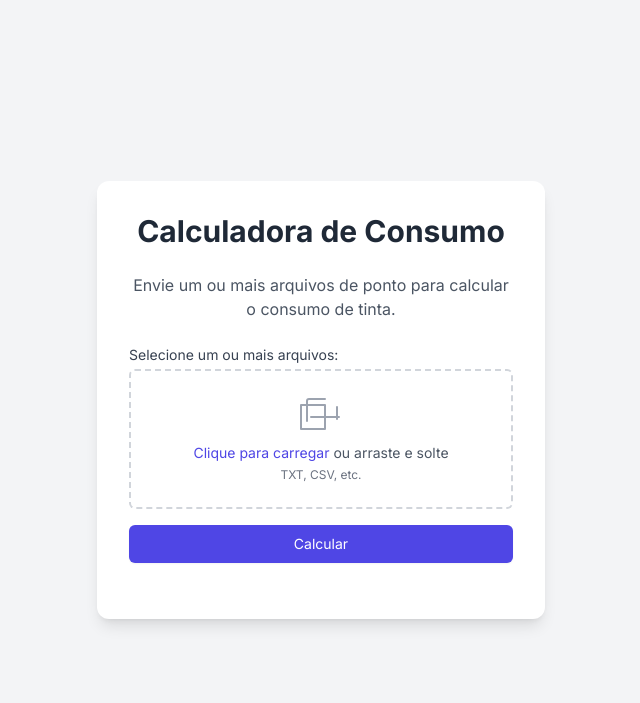
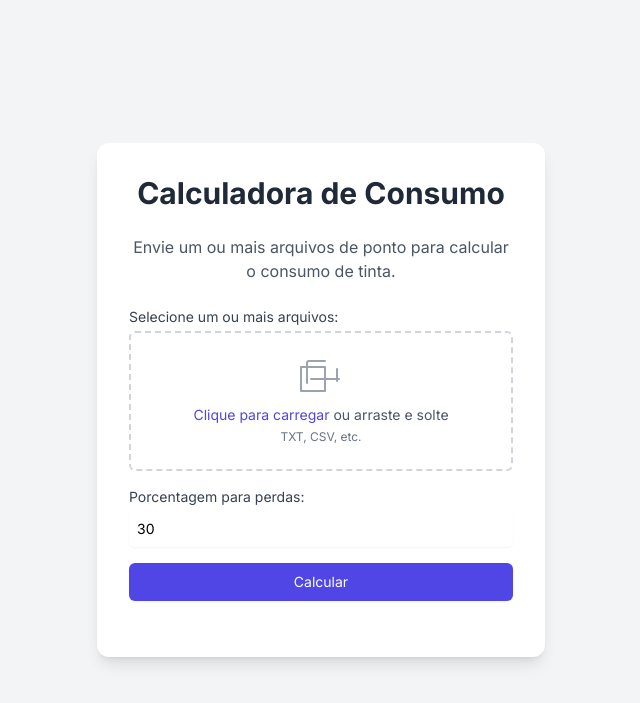
Before and after one commit to cassioqueirozpereira/Consumo-2.0, a Flask app: page / in a window 1280 px wide. Shown: the top 703 px of the page, without its empty margins (319-959 px from the left). Run offline with Flask 3, Linux system fonts and the light colour scheme; some libraries are stand-ins or nearby versions.

Commit message:
Adicionando input de porcentagem para possiveis perdas de processo

```diff
--- a/app.py
+++ b/app.py
@@ -44,9 +44,16 @@ def upload_multi_files():
         return jsonify({"error": "Nenhum arquivo enviado"}), 400
 
     arquivos = request.files.getlist('files[]')
+    porcentagem_str = request.form.get('porcentagem')
 
     if not arquivos or arquivos[0].filename == '':
         return jsonify({"error": "Nenhum arquivo válido foi enviado"}), 400
+
+    try:
+        porcentagem = float(porcentagem_str)
+        fator_porcentagem = porcentagem / 100.0
+    except (ValueError, TypeError):
+        return jsonify({"error": "Porcentagem inválida"}), 400
 
     max_dots_por_nivel = {}
     area_total_m2 = 0
@@ -116,7 +123,7 @@ def upload_multi_files():
             volume_cor_ml = volume_cor_pl * 1e-9
             densidade_cor = DENSIDADES_TINTA_G_ML.get(cor_en, 1.0)
 
-            massa_cor_g = volume_cor_ml * densidade_cor
+            massa_cor_g = volume_cor_ml * densidade_cor * fator_porcentagem
 
             cor_pt = COR_MAP_PT_BR.get(cor_en, cor_en)
 
@@ -128,7 +135,7 @@ def upload_multi_files():
     consumo_total_g = sum([item['massa_g'] for item in consumo_por_cor_lista])
 
     return jsonify({
-        "consumo_por_cor_lista": consumo_por_cor_lista, # Nome da variável corrigido aqui
+        "consumo_por_cor_lista": consumo_por_cor_lista,
         "consumo_total_g": round(consumo_total_g, 5)
     }), 200
 
@@ -138,9 +145,16 @@ def upload_file():
         return jsonify({"error": "Nenhum arquivo enviado"}), 400
 
     arquivo = request.files['file']
+    porcentagem_str = request.form.get('porcentagem')
 
     if arquivo.filename == '':
         return jsonify({"error": "Nome do arquivo inválido"}), 400
+
+    try:
+        porcentagem = float(porcentagem_str)
+        fator_porcentagem = porcentagem / 100.0
+    except (ValueError, TypeError):
+        return jsonify({"error": "Porcentagem inválida"}), 400
 
     conteudo_arquivo = arquivo.stream.read().decode("utf-8")
 
@@ -177,7 +191,7 @@ def upload_file():
         if volume_cor_pl > 0:
             volume_cor_ml = volume_cor_pl * 1e-9
 
-            massa_cor_g = volume_cor_ml * densidade_cor
+            massa_cor_g = (volume_cor_ml * densidade_cor) * fator_porcentagem
 
             cor_pt = COR_MAP_PT_BR.get(cor_en, cor_en)
 
--- a/static/script.js
+++ b/static/script.js
@@ -1,3 +1,20 @@
+document.addEventListener('DOMContentLoaded', () => {
+    const calcularBtn = document.getElementById('calcularBtn');
+    const porcentagemInput = document.getElementById('porcentagem');
+
+    // Inicialmente, o botão de cálculo fica desativado
+    calcularBtn.disabled = true;
+
+    // Habilita o botão de cálculo se a porcentagem for válida
+    porcentagemInput.addEventListener('input', () => {
+        const valor = parseFloat(porcentagemInput.value);
+        if (valor >= 0 && valor <= 100) {
+            calcularBtn.disabled = false;
+        } else {
+            calcularBtn.disabled = true;
+        }
+    });
+
     document.getElementById('uploadFormMulti').addEventListener('submit', async function(event) {
         event.preventDefault();
 
@@ -18,11 +35,10 @@ document.getElementById('uploadFormMulti').addEventListener('submit', async func
             if (response.ok) {
                 resultDiv.innerHTML = '';
 
-            // Mapeamento de cores para códigos de cor em CSS
                 const coresMap = {
                     'Ciano': '#00AEEF',
                     'Marrom': '#964B00',
-                'Bege': '#F5F5DC', // Alterado aqui
+                    'Bege': '#F5F5DC',
                     'Preto': '#000000',
                     'Rosa': '#FFC0CB',
                     'Azul': '#0047AB',
@@ -33,28 +49,22 @@ document.getElementById('uploadFormMulti').addEventListener('submit', async func
 
                 data.consumo_por_cor_lista.forEach(item => {
                     const p = document.createElement('p');
-
                     const massaFormatada = item.massa_g.toFixed(5);
-
-                // Mapeia o nome da cor de exibição para "Cobalto" se for "Azul"
                     const nomeExibicao = item.cor === 'Azul' ? 'Cobalto' : item.cor;
-
-                // Pega a cor do mapa usando o nome original do backend
                     const corHex = coresMap[item.cor] || '#000000';
 
-                // Cria um span para colorir apenas o nome da cor
                     const spanCor = document.createElement('span');
                     spanCor.style.color = corHex;
                     spanCor.textContent = nomeExibicao;
 
                     p.appendChild(spanCor);
-                p.append(`: ${massaFormatada} g`); // Adiciona o resto do texto em preto
+                    p.append(`: ${massaFormatada} g`);
 
                     resultDiv.appendChild(p);
                 });
 
                 const totalDiv = document.createElement('div');
-            totalDiv.innerHTML = `<h2 class="text-xl font-bold mt-4">Consumo Total: ${data.consumo_total_g} g</h2>`;
+                totalDiv.innerHTML = `<h2 class="text-xl font-bold mt-4">Consumo Total: ${data.consumo_total_g.toFixed(5)} g</h2>`;
                 resultDiv.appendChild(totalDiv);
 
             } else {
@@ -64,3 +74,4 @@ document.getElementById('uploadFormMulti').addEventListener('submit', async func
             resultDiv.innerHTML = `<p class="text-red-500">Erro na requisição: ${error.message}</p>`;
         }
     });
+});
--- a/templates/index.html
+++ b/templates/index.html
@@ -43,7 +43,12 @@
                     </div>
                 </div>
             </div>
-            <button type="submit" class="w-full flex justify-center py-2 px-4 border border-transparent rounded-md shadow-sm text-sm font-medium text-white bg-indigo-600 hover:bg-indigo-700 focus:outline-none focus:ring-2 focus:ring-offset-2 focus:ring-indigo-500">
+            <div>
+                <!-- O novo rótulo foi adicionado aqui -->
+                <label for="porcentagem" class="block text-sm font-medium text-gray-700">Porcentagem para perdas:</label>
+                <input type="number" id="porcentagem" name="porcentagem" value="30" min="0" max="100" step="5" class="mt-1 block w-full rounded-md border-gray-300 shadow-sm focus:border-indigo-500 focus:ring-indigo-500 sm:text-sm p-2">
+            </div>
+            <button type="submit" id="calcularBtn" class="w-full flex justify-center py-2 px-4 border border-transparent rounded-md shadow-sm text-sm font-medium text-white bg-indigo-600 hover:bg-indigo-700 focus:outline-none focus:ring-2 focus:ring-offset-2 focus:ring-indigo-500">
                 Calcular
             </button>
         </form>
@@ -53,7 +58,6 @@
         </div>
     </div>
 
-    <!-- Agora a tag do seu script está no local correto para que o botão funcione. -->
     <script src="/static/script.js"></script>
 </body>
 </html>
```
Lines whose indentation alone changed are shown as unchanged.
